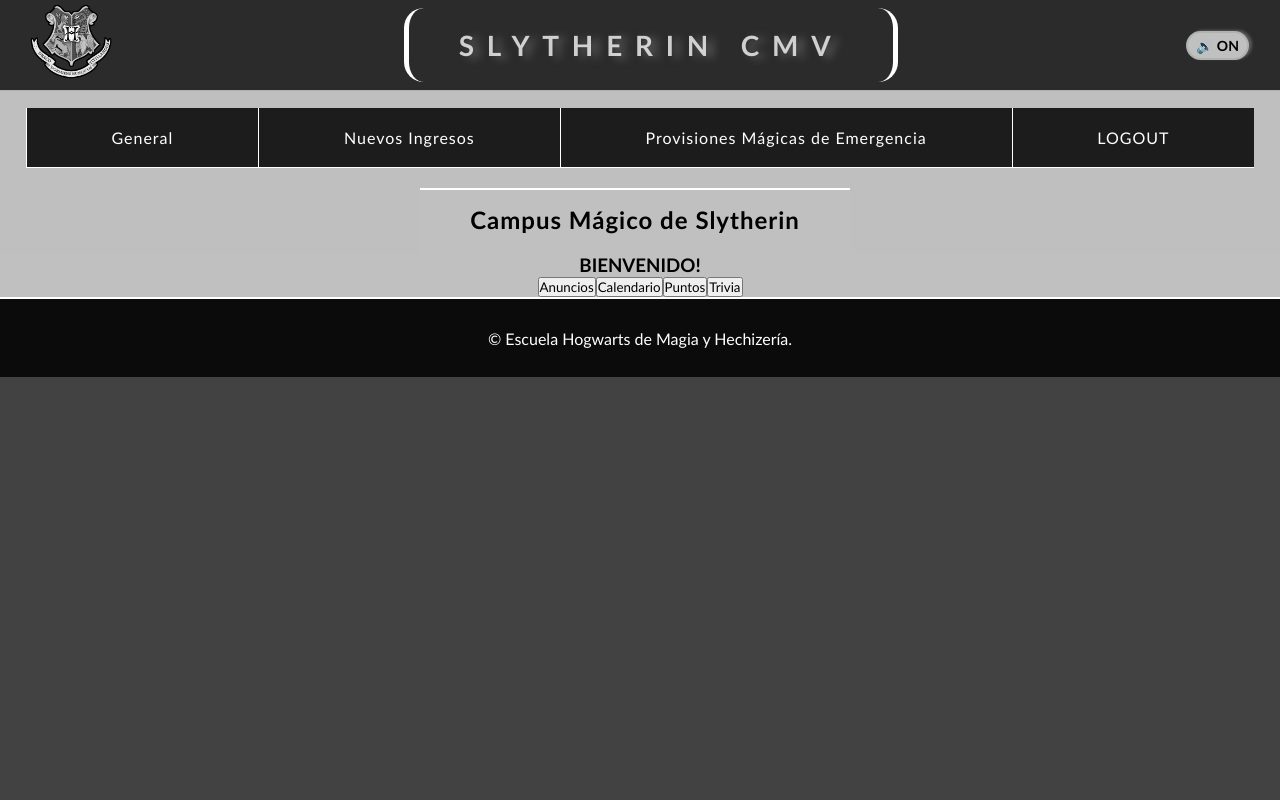
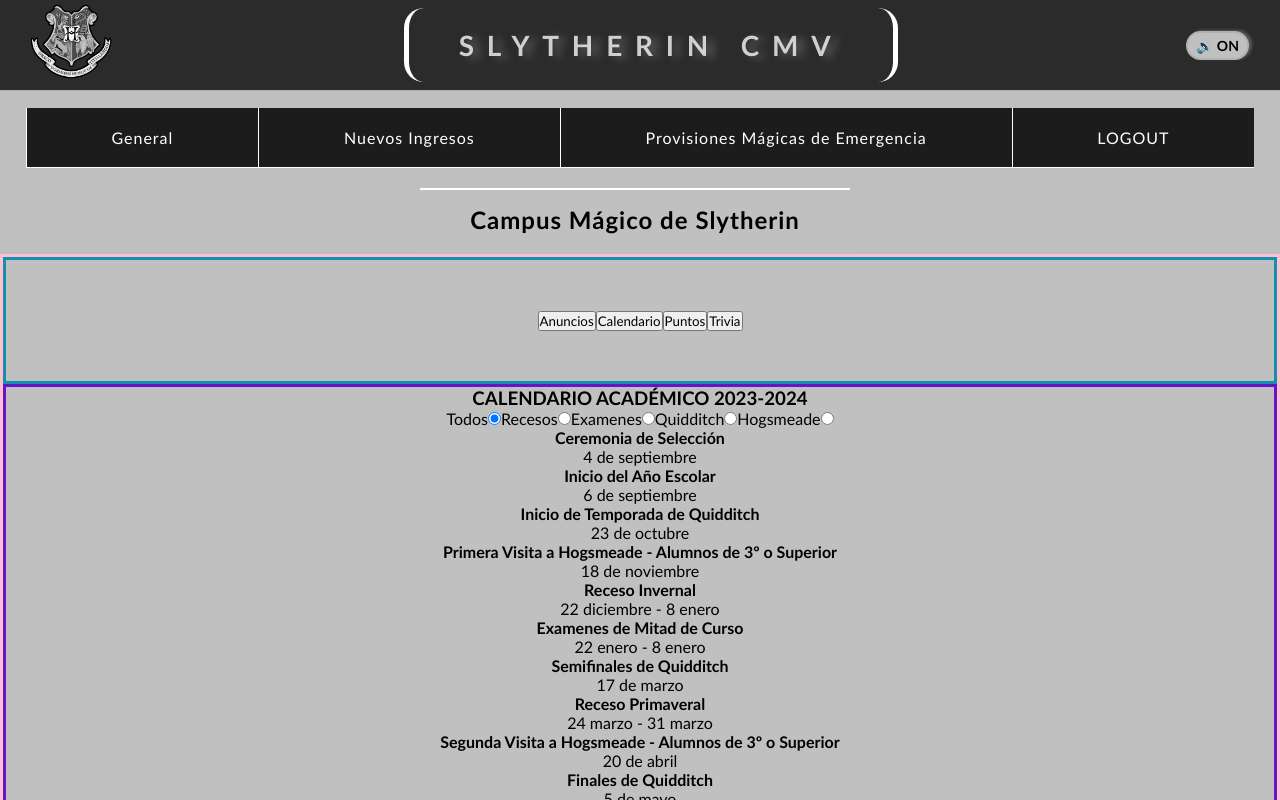
Before and after one commit to LauMFlores/slytherin-cmv, a Next.js app: page /general in a window 1280 px wide. Both pictures are taken after a click on the button "Calendario". Shown: the top 800 px of the page. Built offline with nearby package versions, Linux system fonts and the light colour scheme.

Commit message:
general: calendario y puntos

```diff
--- /dev/null
+++ b/app/general/componentes/Anuncios.tsx
@@ -0,0 +1,25 @@
+// import data from "../data/data_anuncios.json";
+import '../estilos/anuncios.css';
+
+export default function Anuncios () {
+
+    return (
+        <div>
+            <h3> Tablón de Anuncios</h3>
+            <div>Bienvenidos!</div>
+            <div>
+                <h4>Prefectos y Jefe de Slytherin</h4>
+                <p>Con orgullo anunciamos a los prefectos designados para el año escolar. Los felicitamos por el logro!!!</p>
+                <ul>
+                    <li>Prefecto 1</li>
+                    <li>Prefecto 2</li>
+                </ul>
+                <p>Por 5to año consecutivo, con la sabiduria y rigurosidad de siempre, anunciamos tambien a nuestro jefe de casa:</p>
+                <p>Prof. Slughorn.</p>
+                <p>Por inquitudes, problemas o cualquier necesidad, tratara los temas relacionados a la Casa Slytherin en su despacho en el aula de pociones, de Jueves a Sabados de 15 a 19hs.</p>
+            </div>
+            <h4>Equipo de Quidditch</h4>
+            <h4>Zonas Prohibidas</h4>
+        </div>
+    )
+}
--- /dev/null
+++ b/app/general/componentes/Calendario.tsx
@@ -0,0 +1,88 @@
+'use client';
+import React, { useState } from "react";
+import data from "../data/data_calendario.json";
+import '../estilos/calendario.css';
+
+
+export default function Calendario () {
+
+ const [filtroActivo, setFiltroActivo] = useState("todos");
+
+  const handleFiltroActivo = (filtro: string) => {
+    setFiltroActivo(filtro);
+  };
+
+  const tiposEventosUnicos = data.eventos.reduce((tiposUnicos, evento) => {
+    if (!tiposUnicos.includes(evento.tipoEvento) && evento.tipoEvento !== "general") {
+      tiposUnicos.push(evento.tipoEvento);
+    }
+    return tiposUnicos;
+  }, [] as string[]);
+
+  const eventosFiltrados = data.eventos
+    .filter((evento) => filtroActivo === "todos" || evento.tipoEvento === filtroActivo)
+    .sort((a, b) => {
+        const inicioA = typeof a.fechaISO === "string" ? a.fechaISO : a.fechaISO.inicio;
+        const inicioB = typeof b.fechaISO === "string" ? b.fechaISO : b.fechaISO.inicio;
+        return inicioA.localeCompare(inicioB);
+      });
+
+    const formatoFecha = (fechaISO: string | { inicio: string; fin: string }) => {
+        if (typeof fechaISO === "string") {
+            // Fecha individual
+            const fecha = new Date(fechaISO);
+            const formato = new Intl.DateTimeFormat("es-ES", { day: "numeric", month: "long" });
+            return formato.format(fecha);
+          } else {
+            // Rango de fechas
+            const inicio = new Date(fechaISO.inicio);
+            const fin = new Date(fechaISO.fin);
+            const diaInicio = inicio.getDate();
+            const mesInicio = inicio.toLocaleString("es-ES", { month: "long" });
+            const diaFin = fin.getDate();
+            const mesFin = fin.toLocaleString("es-ES", { month: "long" });
+            return `${diaInicio} ${mesInicio} - ${diaFin} ${mesFin}`;
+          }
+        };
+
+return (
+  <div>
+    <h3>CALENDARIO ACADÉMICO {data.anio}</h3>
+
+    <div>
+      <label>
+        Todos
+        <input
+          type="radio"
+          name="filter"
+          value="todos"
+          checked={filtroActivo === "todos"}
+          onChange={() => handleFiltroActivo("todos")}
+        />
+      </label>
+
+      {tiposEventosUnicos.map((tipoEvento) => (
+        <label key={tipoEvento}>
+          {tipoEvento.charAt(0).toUpperCase() + tipoEvento.slice(1)}
+          <input
+            type="radio"
+            name="filter"
+            value={tipoEvento}
+            checked={filtroActivo === tipoEvento}
+            onChange={() => handleFiltroActivo(tipoEvento)}
+          />
+        </label>
+      ))}
+    </div>
+
+    <div>
+        {eventosFiltrados.map((evento) => (
+          <div key={evento.evento}>
+            <h4>{evento.evento}</h4>
+            <p>{formatoFecha(evento.fechaISO)}</p>
+          </div>
+        ))}
+      </div>
+    </div>
+  );
+}
--- /dev/null
+++ b/app/general/componentes/Puntos.tsx
@@ -0,0 +1,34 @@
+import '../estilos/puntos.css';
+
+export default function Puntos () {
+
+    const puntos = {
+        hufflepuff: "0",
+        gryffindor: "0",
+        slytherin: "0",
+        ravenclaw: "0"
+    }
+
+    return (
+        <div>
+            <h3>COPA DE LAS CASAS</h3>
+            <h4>Puntuación</h4>
+            <div className="">
+                <h4>Hufflepuff</h4>
+                <p>{puntos.hufflepuff}</p>
+            </div>
+            <div className="">
+                <h4>Gryffindor</h4>
+                <p>{puntos.gryffindor}</p>
+            </div>
+            <div className="">
+                <h4>Slytherin</h4>
+                <p>{puntos.slytherin}</p>
+            </div>
+            <div className="">
+                <h4>Ravenclaw</h4>
+                <p>{puntos.ravenclaw}</p>
+            </div>
+        </div>
+    )
+}
--- /dev/null
+++ b/app/general/componentes/Trivia.tsx
@@ -0,0 +1,11 @@
+// import data from "../data/data_calendario.json";
+import '../estilos/trivia.css';
+
+export default function Trivia () {
+
+    return (
+        <div>
+
+        </div>
+    )
+}
--- /dev/null
+++ b/app/general/data/data_calendario.json
@@ -0,0 +1,91 @@
+{
+    "anio": "2023-2024",
+    "eventos": [
+        {
+        "tipoEvento": "general",
+        "evento": "Inicio del Año Escolar",
+        "fechaISO": "2023-09-06"
+        },
+        {
+        "tipoEvento": "general",
+        "evento": "Fin del Año Escolar",
+        "fechaISO": "2024-06-28"
+        },
+        {
+        "tipoEvento": "general",
+        "evento": "Ceremonia de Selección",
+        "fechaISO": "2023-09-04"
+        },
+        {
+        "tipoEvento": "general",
+        "evento": "Ceremonia de Fin de Curso",
+        "fechaISO": "2024-06-26"
+        },
+        {
+        "tipoEvento": "recesos",
+        "evento": "Receso Invernal",
+        "fechaISO": {
+            "inicio":"2023-12-22",
+            "fin":"2024-01-08"
+            }
+        },
+        {
+        "tipoEvento": "recesos",
+        "evento": "Receso Primaveral",
+        "fechaISO": {
+            "inicio":"2024-03-24",
+            "fin":"2024-03-31"
+            }
+        },
+        {
+        "tipoEvento": "examenes",
+        "evento": "Examenes de Mitad de Curso",
+        "fecha": "22 de Enero - 26 de Enero ",
+        "fechaISO": {
+            "inicio":"2024-01-22",
+            "fin":"2024-01-08"
+            }
+        },
+        {
+        "tipoEvento": "examenes",
+        "evento": "Examenes Finales - Excentos alumnos de 5º y 7º",
+        "fechaISO": {
+            "inicio":"2024-06-03",
+            "fin":"2024-07-07"
+            }
+        },
+        {
+        "tipoEvento": "examenes",
+        "evento": "Examenes OWLS y NEWTS - Alumnos de 5º y 7º respectivamente",
+        "fechaISO": {
+            "inicio":"2024-05-27",
+            "fin":"2024-06-07"
+            }
+        },
+        {
+        "tipoEvento": "quidditch",
+        "evento": "Inicio de Temporada de Quidditch",
+        "fechaISO": "2023-10-23"
+        },
+        {
+        "tipoEvento": "quidditch",
+        "evento": "Semifinales de Quidditch",
+        "fechaISO": "2024-03-17"
+        },
+        {
+        "tipoEvento": "quidditch",
+        "evento": "Finales de Quidditch",
+        "fechaISO": "2024-05-05"
+        },
+        {
+        "tipoEvento": "hogsmeade",
+        "evento": "Primera Visita a Hogsmeade - Alumnos de 3º o Superior",
+        "fechaISO": "2023-11-18"
+        },
+        {
+        "tipoEvento": "hogsmeade",
+        "evento": "Segunda Visita a Hogsmeade - Alumnos de 3º o Superior",
+        "fechaISO": "2024-04-20"
+        }
+    ]
+}
--- a/app/general/page.tsx
+++ b/app/general/page.tsx
@@ -1,20 +1,38 @@
-import Layout from "../layout2"
+
+'use client';
+import React, { useState } from "react";
+import Layout from "../layout2";
+import "./styles.css";
+import Anuncios from "./componentes/Anuncios";
+import Calendario from "./componentes/Calendario";
+import Puntos from "./componentes/Puntos";
+import Trivia from "./componentes/Trivia";
 
 export default function General() {
+  const pageTitle = "Campus Mágico de Slytherin";
+  const [contenedorActivo, setContenedorActivo] = useState<"anuncios" | "calendario" | "puntos" | "trivia">("anuncios");
 
-    const pageTitle = 'Campus Mágico de Slytherin';
+  const handleContenedorActivo = (section: "anuncios" | "calendario" | "puntos" | "trivia") => {
+    setContenedorActivo(section);
+  };
 
   return (
     <Layout pageTitle={pageTitle}>
       <main className="campus">
-            <h3> BIENVENIDO! </h3>
-            <div >
-                <button>Anuncios</button>
-                <button>Calendario</button>
-                <button>Puntos</button>
-                <button>Trivia</button>
+        <h3></h3>
+        <div className="general-contenedor">
+          <div className="general-botonera">
+            <button onClick={() => handleContenedorActivo("anuncios")}>Anuncios</button>
+            <button onClick={() => handleContenedorActivo("calendario")}>Calendario</button>
+            <button onClick={() => handleContenedorActivo("puntos")}>Puntos</button>
+            <button onClick={() => handleContenedorActivo("trivia")}>Trivia</button>
+          </div>
+          {contenedorActivo === "anuncios" && <div className="general-anuncios"><Anuncios/></div>}
+          {contenedorActivo === "calendario" && <div className="general-calendario"><Calendario/></div>}
+          {contenedorActivo === "puntos" && <div className="general-puntos"><Puntos/></div>}
+          {contenedorActivo === "trivia" && <div className="general-trivia"><Trivia/></div>}
         </div>
       </main>
     </Layout>
-    )
+  );
 }
--- /dev/null
+++ b/app/general/styles.css
@@ -0,0 +1,26 @@
+.general-contenedor{
+    border: 3px solid pink ;
+
+}
+
+.general-botonera{
+    border: 3px solid rgb(18, 144, 175) ;
+    padding: 50px;
+}
+
+.general-anuncios{
+    border: 3px solid rgb(102, 20, 197) ;
+}
+
+.general-calendario{
+    border: 3px solid rgb(102, 20, 197) ;
+}
+
+.general-puntos{
+    border: 3px solid rgb(102, 20, 197) ;
+
+}
+
+.general-trivia{
+    border: 3px solid rgb(102, 20, 197) ;
+}
```
Also changed, not shown: app/general/estilos/anuncios.css (added), app/general/estilos/calendario.css (added), app/general/estilos/puntos.css (added), app/general/estilos/trivia.css (added). Lines whose indentation alone changed are shown as unchanged.
